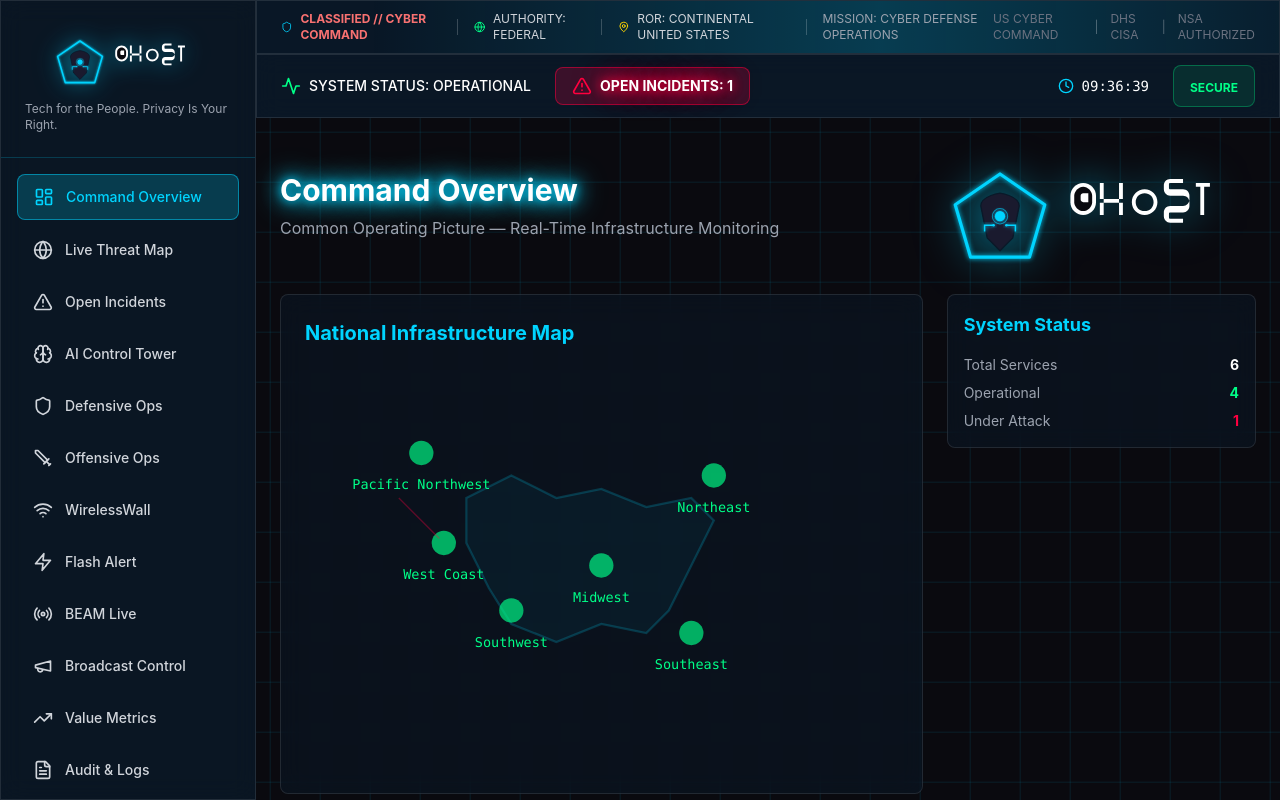
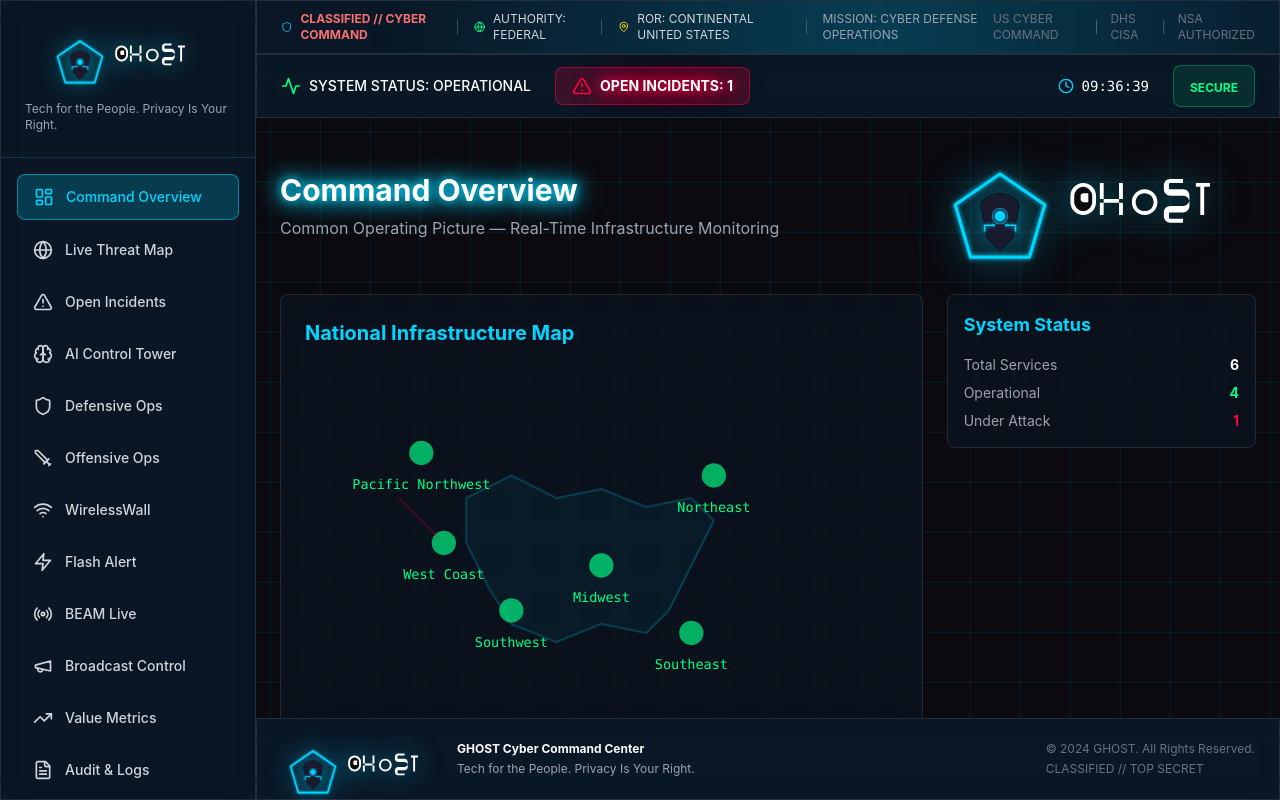
Before and after one commit to ondhiyabhavin-create/ghost-cyber-command, a React (Vite) app: page / in a window 1280 px wide. Built offline with nearby package versions, Linux system fonts and the light colour scheme.

Commit message:
Add footer with GHOST logo at bottom of website

```diff
--- /dev/null
+++ b/src/components/Footer.tsx
@@ -0,0 +1,29 @@
+import { motion } from 'framer-motion'
+import LogoCompact from './LogoCompact'
+
+export default function Footer() {
+  return (
+    <motion.footer
+      initial={{ opacity: 0, y: 20 }}
+      animate={{ opacity: 1, y: 0 }}
+      className="bg-ghost-blue/90 glass border-t border-ghost-neon-blue/20 px-6 py-4"
+    >
+      <div className="flex items-center justify-between">
+        <div className="flex items-center gap-4">
+          <div className="h-12 w-auto">
+            <LogoCompact />
+          </div>
+          <div className="text-xs text-gray-400">
+            <div className="font-bold text-white mb-1">GHOST Cyber Command Center</div>
+            <div>Tech for the People. Privacy Is Your Right.</div>
+          </div>
+        </div>
+
+        <div className="text-xs text-gray-500">
+          <div>© 2024 GHOST. All Rights Reserved.</div>
+          <div className="mt-1">CLASSIFIED // TOP SECRET</div>
+        </div>
+      </div>
+    </motion.footer>
+  )
+}
--- a/src/components/Layout.tsx
+++ b/src/components/Layout.tsx
@@ -1,6 +1,7 @@
 import { ReactNode } from 'react'
 import Sidebar from './Sidebar'
 import Navbar from './Navbar'
+import Footer from './Footer'
 import ClassificationBanner from './ClassificationBanner'
 
 interface LayoutProps {
@@ -22,6 +23,7 @@ export default function Layout({ children }: LayoutProps) {
         <main className="flex-1 overflow-auto grid-background">
           {children}
         </main>
+        <Footer />
       </div>
     </div>
   )
```
